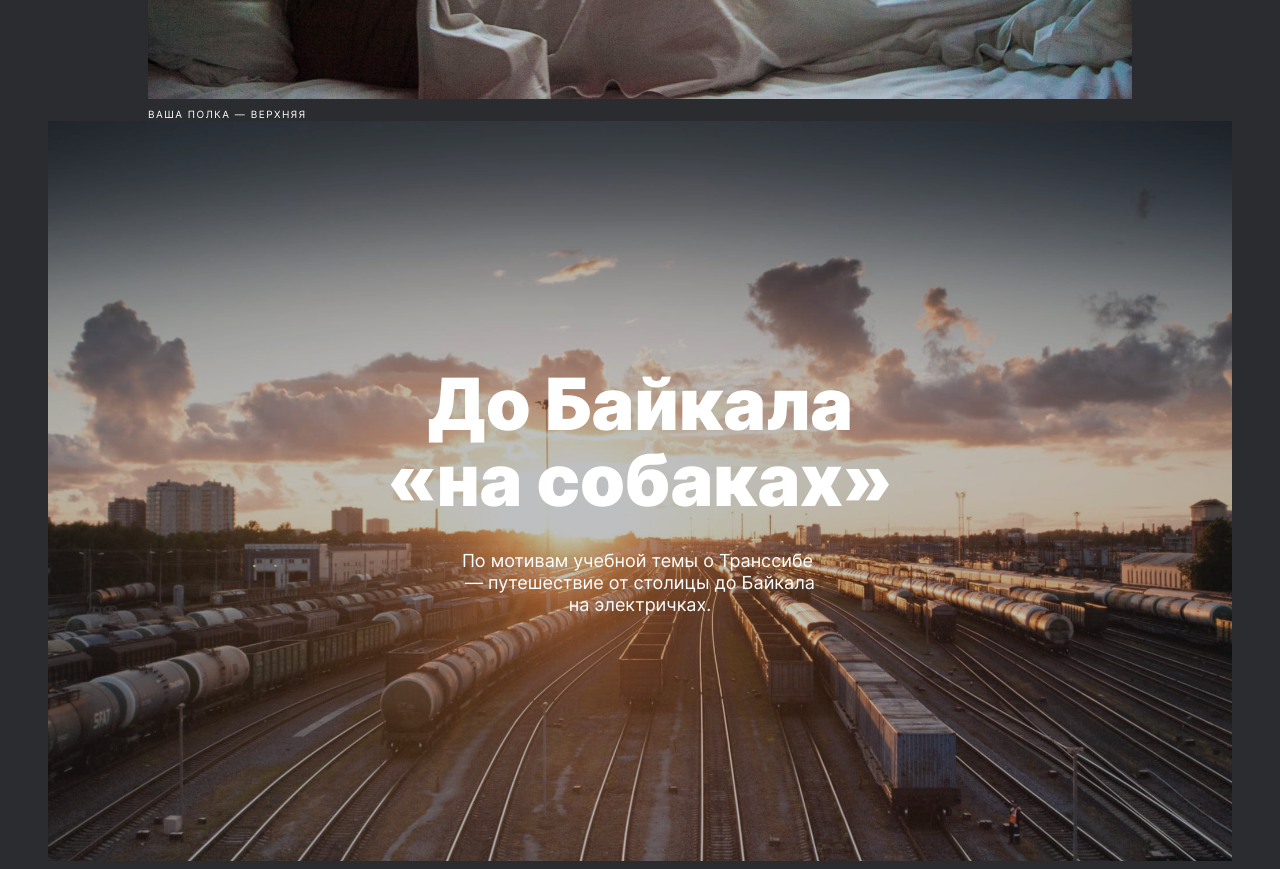
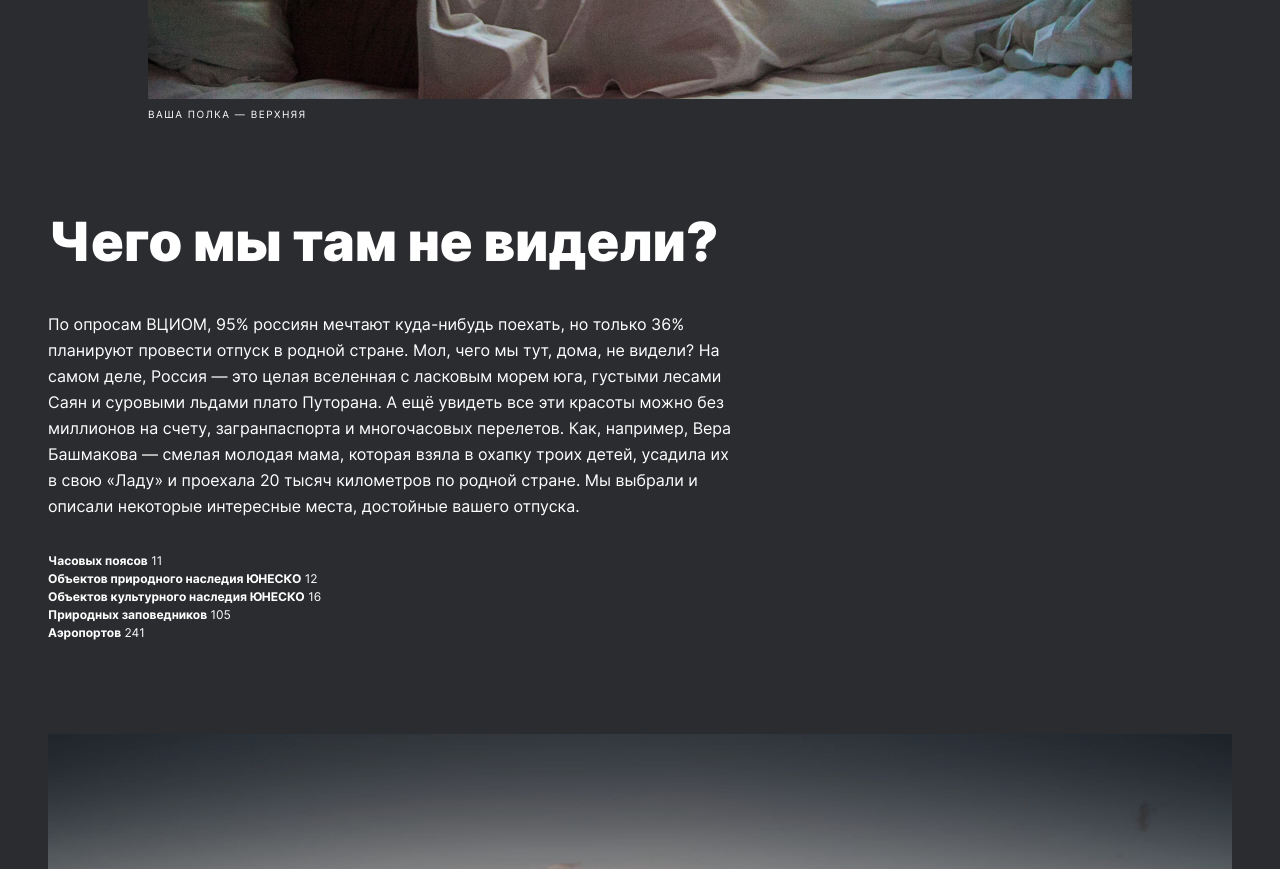
Before and after one commit to limit1ezz/russian-travel, a website: page index.html in a window 1280 px wide. Shown: the part 1020-1889 px from the top of the page. Drawn offline with Linux system fonts and the light colour scheme.

Commit message:
Add intro

```diff
--- /dev/null
+++ b/blocks/intro/__content/intro__content.css
@@ -0,0 +1,8 @@
+.intro__content {
+  width: 100%;
+}
+@media screen and (min-width: 1024px) {
+  .intro__content {
+    max-width: 690px;
+  }
+}
--- /dev/null
+++ b/blocks/intro/__item/_bold/intro__item_bold.css
@@ -0,0 +1,3 @@
+.intro__item_bold {
+  font-weight: 700;
+}
--- /dev/null
+++ b/blocks/intro/__item/intro__item.css
@@ -0,0 +1,5 @@
+.intro__item {
+  font-size: 12px;
+  line-height: 18px;
+  font-weight: 400;
+}
--- a/blocks/intro/__list/intro__list.css
+++ b/blocks/intro/__list/intro__list.css
@@ -1,3 +1,6 @@
 .intro__list {
-  /* code */
+  margin-top: 33px;
+  margin-bottom: 0;
+  padding-left: 0;
+  list-style: none;
 }
--- a/blocks/intro/__text/intro__text.css
+++ b/blocks/intro/__text/intro__text.css
@@ -1,3 +1,8 @@
 .intro__text {
-  /* code */
+  margin-top: 40px;
+  margin-bottom: 0;
+  font-size: 16px;
+  line-height: 26px;
+  font-weight: 400;
+  text-align: left;
 }
--- a/blocks/intro/__title/intro__title.css
+++ b/blocks/intro/__title/intro__title.css
@@ -1,3 +1,15 @@
 .intro__title {
-  /* code */
+  margin-top: 0;
+  margin-bottom: 0;
+  font-size: 32px;
+  line-height: 35px;
+  font-weight: 900;
+  text-align: left;
 }
+
+@media screen and (min-width: 768px) {
+  .intro__title {
+    font-size: 54px;
+    line-height: 58px;
+  }
+}
--- a/blocks/intro/intro.css
+++ b/blocks/intro/intro.css
@@ -1,3 +1,18 @@
 .intro {
-  /* code */
+  padding-top: 64px;
+  padding-bottom: 64px;
 }
+
+@media screen and (min-width: 768px) {
+  .intro {
+    padding-top: 88px;
+    padding-bottom: 88px;
+  }
+}
+
+@media screen and (min-width: 1024px) {
+  .intro {
+    padding-top: 92px;
+    padding-bottom: 92px;
+  }
+}
--- a/fonts/fonts.css
+++ b/fonts/fonts.css
@@ -9,7 +9,7 @@
 @font-face {
   font-family: Inter;
   src: url("Inter-Bold.woff2") format("woff2"), url("Inter-Bold.woff") format("woff");
-  font-weight: bold;
+  font-weight: 700;
   font-style: normal;
   font-display: swap;
 }
--- a/index.html
+++ b/index.html
@@ -50,6 +50,44 @@
         </section>
 
         <section class="intro">
+          <div class="container">
+            <article class="intro__content">
+              <h2 class="intro__title">Чего мы&nbsp;там
+                не&nbsp;видели?</h2>
+              <p class="intro__text">По опросам ВЦИОМ, 95% россиян мечтают
+                куда-нибудь поехать, но только 36% планируют провести отпуск в
+                родной стране. Мол, чего мы тут, дома, не видели? На самом деле,
+                Россия — это целая вселенная с ласковым морем юга, густыми
+                лесами
+                Саян и суровыми льдами плато Путорана. А ещё увидеть все эти
+                красоты можно без миллионов на счету, загранпаспорта и
+                многочасовых перелетов. Как, например, Вера Башмакова — смелая
+                молодая мама, которая взяла в охапку троих детей, усадила их в
+                свою «Ладу» и проехала 20 тысяч километров по родной стране. Мы
+                выбрали и описали некоторые интересные места, достойные вашего
+                отпуска.</p>
+              <ul class="intro__list">
+                <li class="intro__item">
+                  <b class="intro__item_bold">Часовых поясов</b> 11
+                </li>
+                <li class="intro__item">
+                  <b class="intro__item_bold">Объектов
+                    природного наследия ЮНЕСКО</b> 12
+                </li>
+                <li class="intro__item">
+                  <b class="intro__item_bold">Объектов
+                    культурного наследия ЮНЕСКО</b> 16
+                </li>
+                <li class="intro__item">
+                  <b class="intro__item_bold">Природных
+                    заповедников</b> 105
+                </li>
+                <li class="intro__item">
+                  <b class="intro__item_bold">Аэропортов</b> 241
+                </li>
+              </ul>
+            </article>
+          </div>
         </section>
 
         <section class="photo-grid">
@@ -59,7 +97,6 @@
         </section>
 
         <section class="cover">
-
           <a class="cover__overlay"
             href="https://stampsy.com/na-elektrichkakh-do-baikala"
             target="_blank">
@@ -69,7 +106,6 @@
               о&nbsp;Транссибе&nbsp; &mdash; путешествие
               от&nbsp;столицы до&nbsp;Байкала на&nbsp;электричках.</p>
           </a>
-
         </section>
       </main>
 
--- a/pages/index.css
+++ b/pages/index.css
@@ -23,9 +23,12 @@
 @import url("../blocks/lead/__caption/lead__caption.css");
 
 @import url("../blocks/intro/intro.css");
+@import url("../blocks/intro/__content/intro__content.css");
 @import url("../blocks/intro/__title/intro__title.css");
 @import url("../blocks/intro/__text/intro__text.css");
 @import url("../blocks/intro/__list/intro__list.css");
+@import url("../blocks/intro/__item/intro__item.css");
+@import url("../blocks/intro/__item/_bold/intro__item_bold.css");
 
 @import url("../blocks/photo-grid/photo-grid.css");
 @import url("../blocks/photo-grid/__item/photo-grid__item.css");
```
